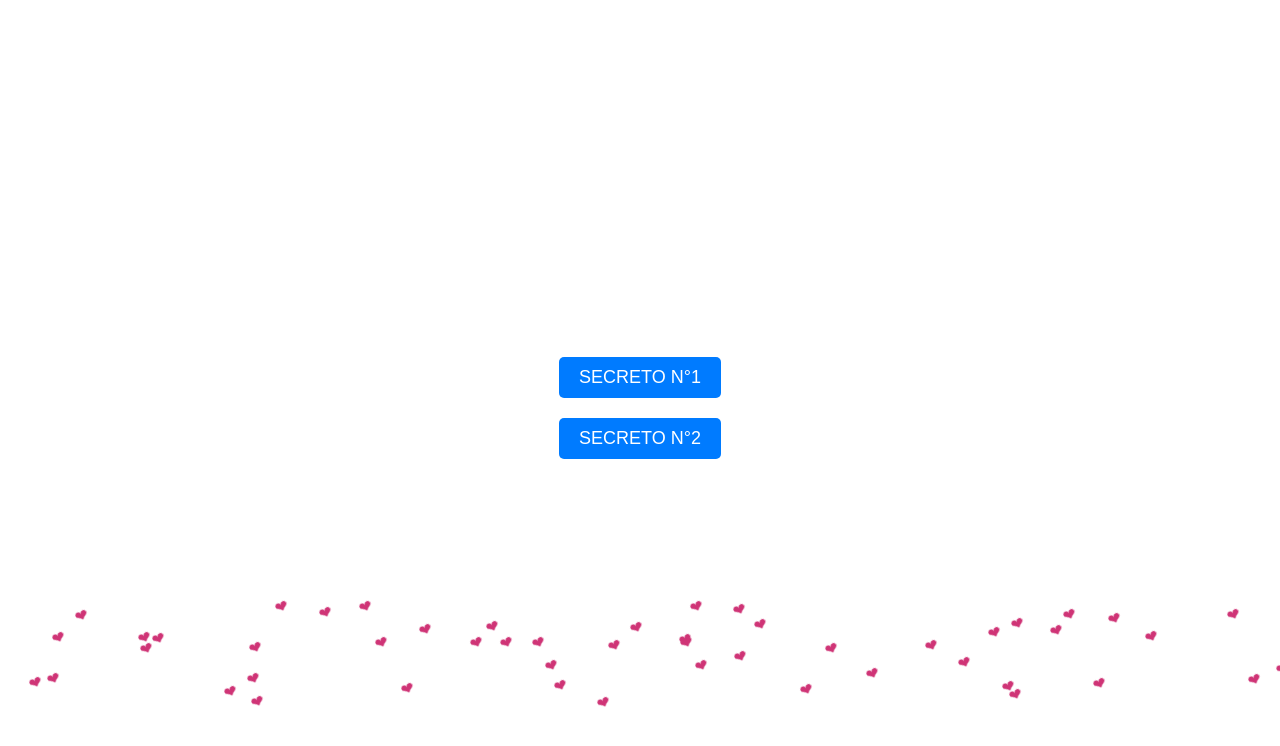
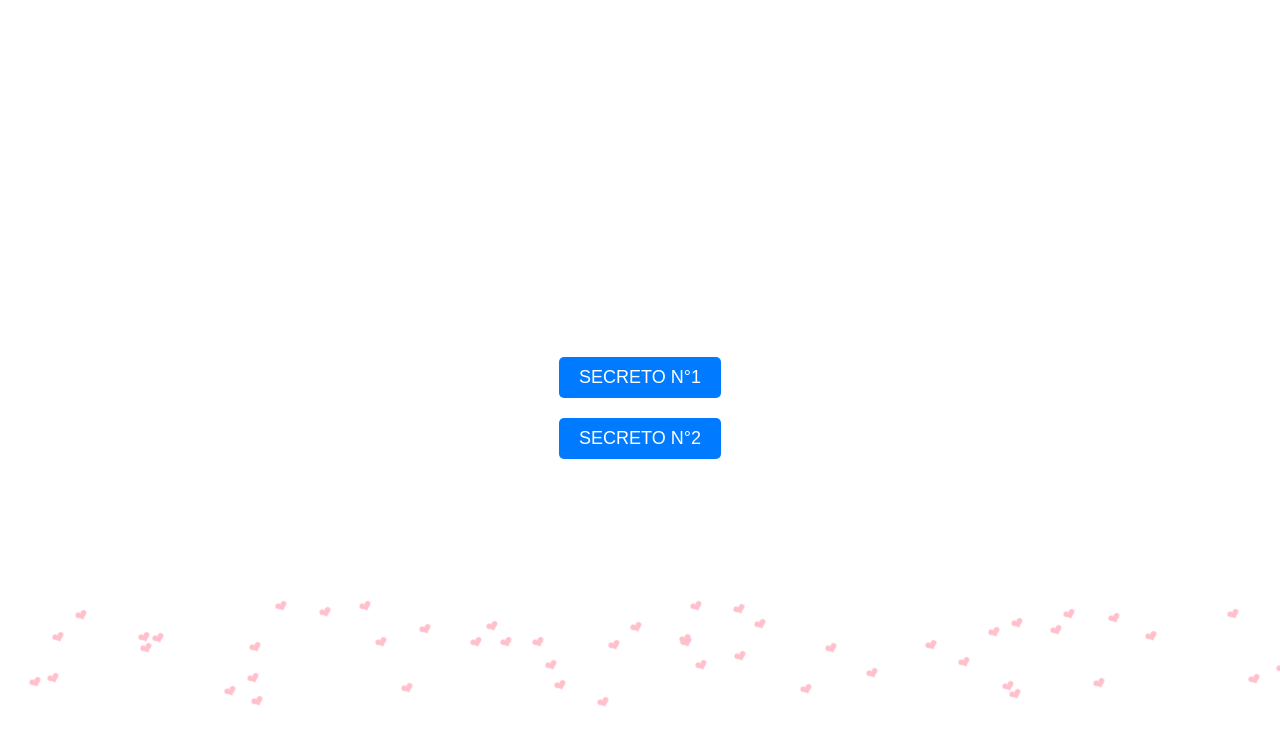
Before and after one commit to AMORFELIZ1919/AMORFELIZ1919.github.io, a plain HTML site: page index.html in a window 1280 px wide. Both pictures are taken after a click on the button "SECRETO N°2". Drawn offline with Linux system fonts and the light colour scheme.

Commit message:
Update index.html

```diff
--- a/index.html
+++ b/index.html
@@ -3,7 +3,7 @@
 <head>
   <meta charset="UTF-8">
   <meta name="viewport" content="width=device-width, initial-scale=1.0">
-  <title>Mostrar "TE AMO"</title>
+  <title>"TE AMO ❤️"</title>
   <style>
     /* Estilos para centrar el botón */
     #container {
@@ -29,7 +29,7 @@
     /* Estilos para los corazones */
     .heart {
       position: fixed;
-      color: #cf3476;
+      color: pink;
       animation: fall 3s linear infinite;
     }
 
```
